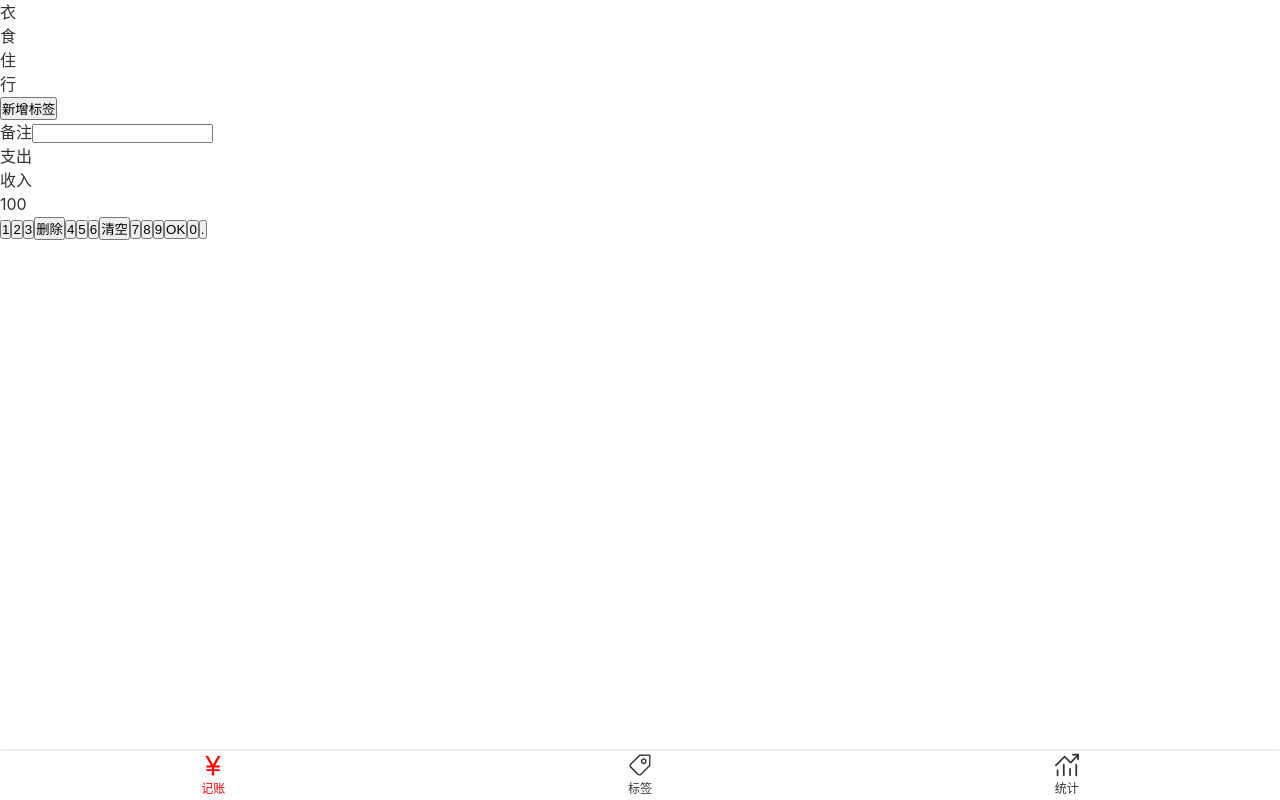
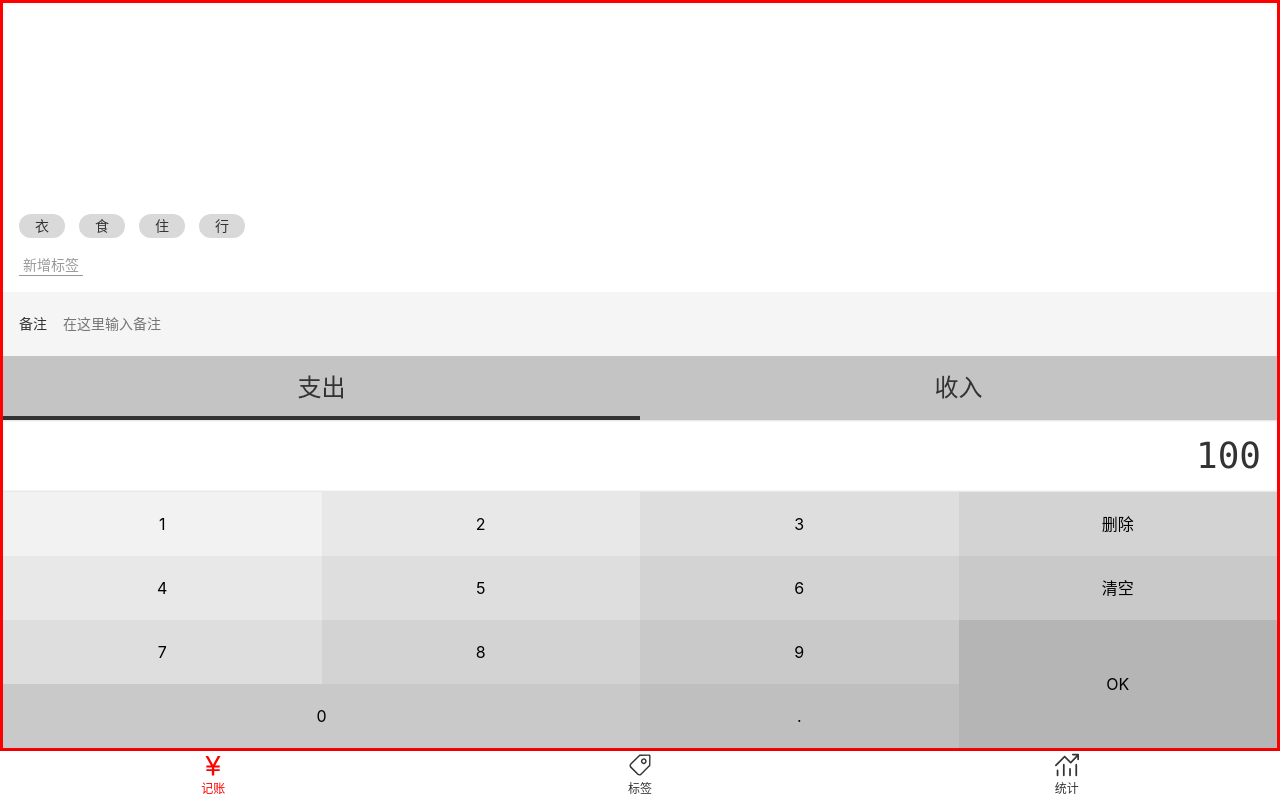
Before and after one commit to Xiao-kong-fei/morney-01, a Vue app: page /labels#/money in a window 1280 px wide. Built offline with nearby package versions, Linux system fonts and the light colour scheme.

Commit message:
HTML 和 CSS 写好了

```diff
--- a/src/App.vue
+++ b/src/App.vue
@@ -12,6 +12,7 @@
     -moz-osx-font-smoothing: grayscale;
     color: #333;
     font-family: $font-hei;
+    font-size: 16px;
     line-height: 1.5;
-  }
+  };
 </style>
--- a/src/assets/style/helper.scss
+++ b/src/assets/style/helper.scss
@@ -15,3 +15,20 @@
   PMingLiU, MingLiU, serif;
 
 $color-highlight: #f00;
+
+// placeholder
+%clearFix {
+  &::after {
+    content: '';
+    clear: both;
+    display: block;
+  }
+};
+$color-shadow:rgba(0, 0, 0, 0.25);
+%outerShadow {
+  box-shadow: 0 0 3px $color-shadow;
+};
+%innerShadow {
+  box-shadow: inset 0 -3px 3px -3px $color-shadow,
+  inset 0 3px 3px -3px $color-shadow;
+};
--- a/src/assets/style/reset.scss
+++ b/src/assets/style/reset.scss
@@ -6,4 +6,13 @@
 a {
   text-decoration: none;
   color: inherit;
-}
+};
+ul,ol {
+  list-style: none;
+};
+button, input {
+  font: inherit;
+};
+:focus {
+  outline:none;
+};
--- a/src/components/Layout.vue
+++ b/src/components/Layout.vue
@@ -1,6 +1,6 @@
 <template>
-    <div class="nav-wrapper">
-        <div class="content">
+    <div class="layout-wrapper" :class="classPrefix && `${classPrefix}-wrapper`">
+        <div class="content" :class="classPrefix && `${classPrefix}-content`">
             <slot/>
         </div>
         <Nav/>
@@ -9,12 +9,13 @@
 
 <script lang="ts">
     export default {
+     props: ['classPrefix'],
      name: 'Layout'
     }
 </script>
 
 <style lang="scss" scoped>
-    .nav-wrapper {
+    .layout-wrapper {
         display: flex;
         flex-direction: column;
         height: 100vh;
--- a/src/components/Nav.vue
+++ b/src/components/Nav.vue
@@ -24,8 +24,8 @@
 <style lang="scss" scoped>
   @import "~@/assets/style/helper.scss";
   nav {
+    @extend %outerShadow;
     display: flex;
-    box-shadow: 0 0 3px rgba(0, 0, 0, 0.25);
     flex-direction: row;
     font-size: 12px;
     > .item {
--- a/src/views/Money.vue
+++ b/src/views/Money.vue
@@ -1,28 +1,5 @@
 <template>
-    <layout>
-        <div class="tags">
-            <ul class="current">
-                <ul>衣</ul>
-                <ul>食</ul>
-                <ul>住</ul>
-                <ul>行</ul>
-            </ul>
-            <div class="new">
-                <button>新增标签</button>
-            </div>
-        </div>
-        <div>
-            <label class="notes">
-                <span class="name">备注</span>
-                <input type="text">
-            </label>
-        </div>
-        <div>
-            <ul class="types">
-                <li class="selected">支出</li>
-                <li>收入</li>
-            </ul>
-        </div>
+    <layout class-prefix="layout">
         <div class="numberPad">
             <div class="output">100</div>
             <div class="buttons">
@@ -37,10 +14,36 @@
                 <button>7</button>
                 <button>8</button>
                 <button>9</button>
-                <button>OK</button>
-                <button>0</button>
+                <button class="ok">OK</button>
+                <button class="zero">0</button>
                 <button>.</button>
             </div>
+        </div>
+
+        <div>
+            <ul class="types">
+                <li class="selected">支出</li>
+                <li>收入</li>
+            </ul>
+        </div>
+
+        <div>
+            <label class="notes">
+                <span class="name">备注</span>
+                <input type="text" placeholder="在这里输入备注">
+            </label>
+        </div>
+
+        <div class="tags">
+            <div class="new">
+                <button>新增标签</button>
+            </div>
+            <ul class="current">
+                <li>衣</li>
+                <li>食</li>
+                <li>住</li>
+                <li>行</li>
+            </ul>
         </div>
     </layout>
 </template>
@@ -51,6 +54,134 @@
     }
 </script>
 
+<style lang="scss">
+    .layout-content {
+        border: 3px solid red;
+        display: flex;
+        flex-direction: column-reverse;
+    }
+</style>
+
 <style lang="scss" scoped>
     @import "~@/assets/style/helper.scss";
+    .numberPad {
+        .output {
+            @extend %clearFix;
+            @extend %innerShadow;
+            font-size: 36px;
+            font-family: Consolas, monospace;
+            padding: 9px 16px;
+            text-align: right;
+        };
+        .buttons {
+            @extend %clearFix;
+            > button {
+                width: 25%;
+                height: 64px;
+                float: left;
+                background: transparent;
+                border: none;
+                &.ok {
+                    height: 64*2px;
+                    float: right;
+                };
+                &.zero {
+                    width: 25*2%;
+                };
+                $bg:#f2f2f2;
+                &:nth-child(1) {
+                    background: $bg;
+                };
+                &:nth-child(2), &:nth-child(5) {
+                    background: darken($bg, 4%);
+                };
+                &:nth-child(3), &:nth-child(6), &:nth-child(9) {
+                    background: darken($bg, 4*2%);
+                };
+                &:nth-child(4), &:nth-child(7), &:nth-child(10) {
+                    background: darken($bg, 4*3%);
+                };
+                &:nth-child(8), &:nth-child(11), &:nth-child(13) {
+                    background: darken($bg, 4*4%);
+                };
+                &:nth-child(14) {
+                    background: darken($bg, 4*5%);
+                };
+                &:nth-child(12) {
+                    background: darken($bg, 4*6%);
+                }
+            }
+        }
+    };
+    .types{
+        background: #c4c4c4;
+        display: flex;
+        text-align: center;
+        font-size: 24px;
+        > li {
+            width: 50%;
+            height: 64px;
+            display: flex;
+            justify-content: center;
+            align-items: center;
+            position: relative;
+            &.selected::after {
+                content: '';
+                position: absolute;
+                bottom: 0;
+                left: 0;
+                width: 100%;
+                height: 4px;
+                background: #333;
+            }
+        };
+    };
+    .notes {
+        font-size: 14px;
+        background: #f5f5f5;
+        padding-left: 16px;
+        display: flex;
+        align-items: center;
+        .name {
+           padding-right: 16px;
+        }
+        input {
+            height: 64px;
+            flex-grow: 1;
+            background: transparent;
+            border: none;
+            padding-right: 16px;
+        }
+    };
+    .tags {
+        flex-grow: 1;
+        font-size: 14px;
+        padding: 16px;
+        display: flex;
+        flex-direction: column-reverse;
+        > .current {
+            display: flex;
+            flex-wrap: wrap;
+            overflow: auto;
+            > li {
+                background: #d9d9d9;
+                $h: 24px;
+                height: $h;
+                line-height: $h;
+                border-radius: $h/2;
+                padding: 0 16px;
+                margin-right: 14px;
+            }
+        }
+        > .new {
+            padding-top: 16px;
+            button {
+              background: transparent;
+              border: none;
+              color: #999;
+              border-bottom: 1px solid;
+              padding: 0 4px;
+            }
+        }
+    };
 </style>
```
